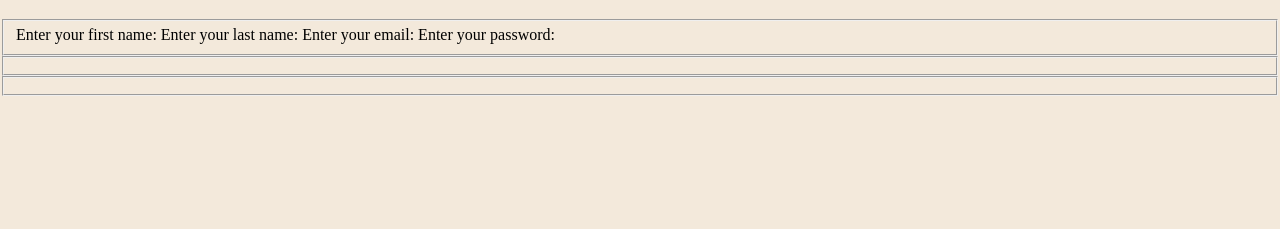
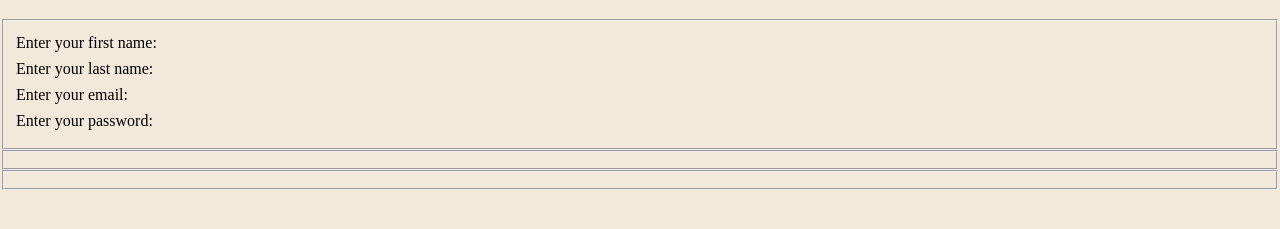
Before and after one commit to ejayjayjayjayjay/html-forms, a plain HTML site: page index.html in a window 1280 px wide. Shown: the part 61-290 px from the top of the page. Drawn offline with Linux system fonts and the light colour scheme.

Commit message:
set label display:block and margin:0.5rem 0

```diff
--- a/css/style.css
+++ b/css/style.css
@@ -6,8 +6,7 @@ body{
     color: black;
 }
 
-/* *{
-    margin: 0;
-    padding: 0;
-    box-sizing: border-box;
-} */
+label{
+    display: block;
+    margin: 0.5rem 0;
+}
```
